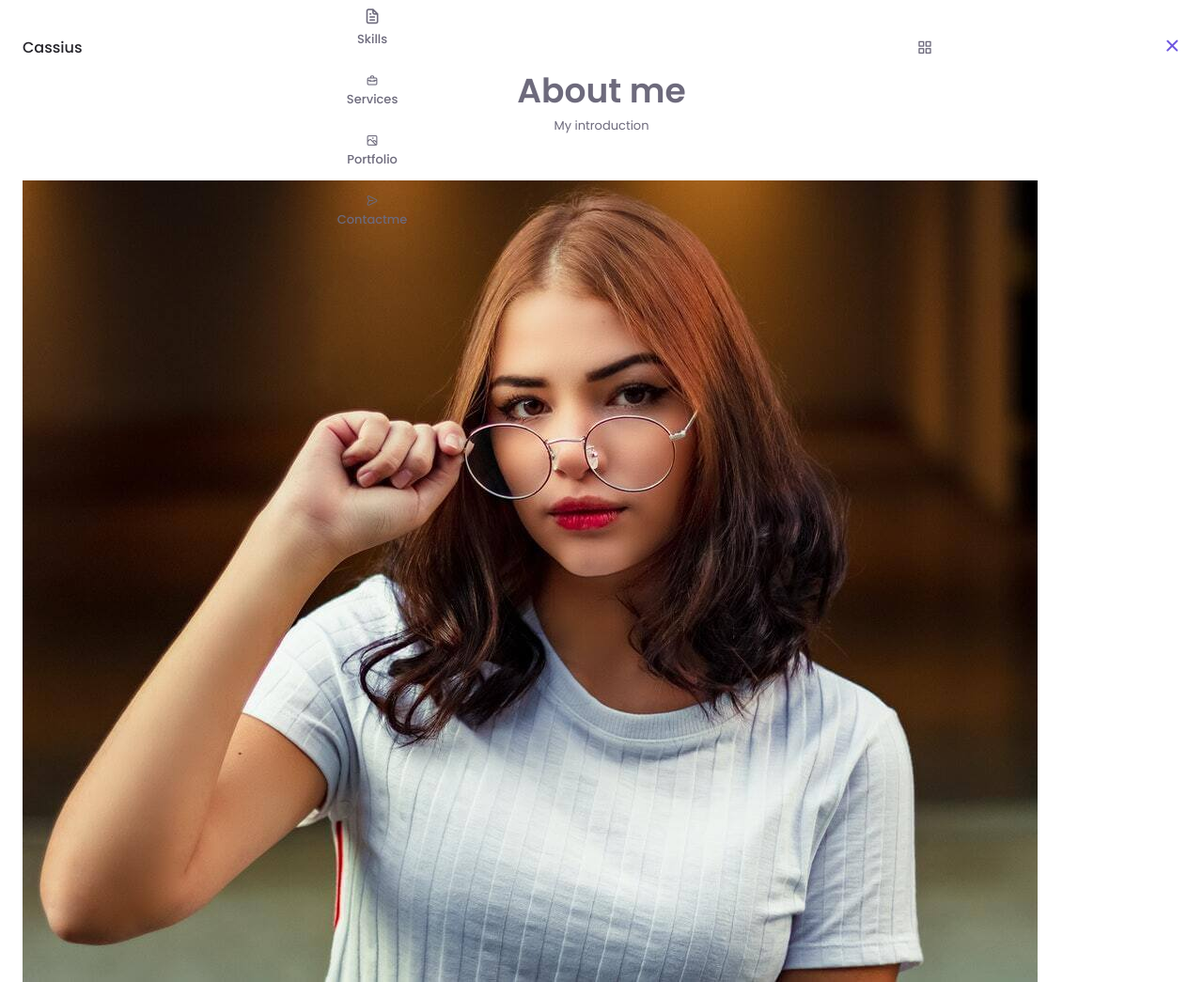
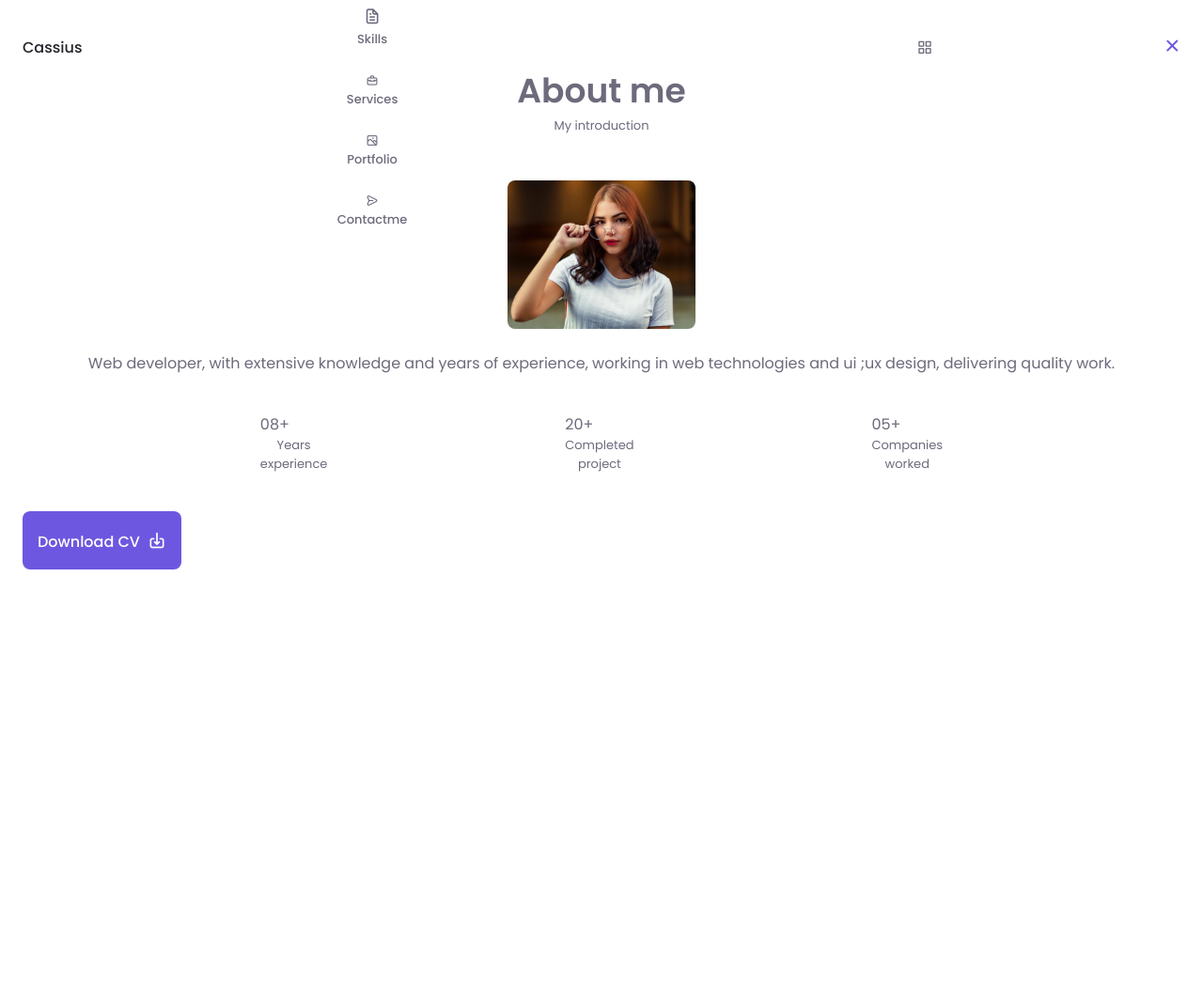
Before and after one commit to CassiusAbreu/responsive-portfolio-website, a plain HTML site: page index.html in a window 1280 px wide. Shown: the part 726-1771 px from the top of the page at 94% size. After the commit the page ends 1444 px from the top, so only its background shows below. Drawn offline with nearby package versions, Linux system fonts and the light colour scheme.

Commit message:
seventh commit

```diff
--- a/assets/css/styles.css
+++ b/assets/css/styles.css
@@ -334,3 +334,43 @@
     }
 
     /* Active Modal */
+
+    /*===================== ABOUT ========================*/
+    .about__img{
+        width: 200px;
+        border-radius: .5rem;
+        justify-self: center;
+        align-self: center;
+    }
+
+    .about__description{
+        text-align: center;
+        margin-bottom: var(--mb-2-5);
+    }
+
+    .about__info{
+        display: flex;
+        justify-content: space-evenly;
+        margin-bottom: var(--mb-2-5);
+    }
+
+    .about__info-title{
+        font-size:var(--h2-font-size);
+        font-weight: var(--font-semi-bold);
+        color: var(--title-color);
+
+    }
+
+    .about__info-name{
+         font-size:var(--smaller-font-size);
+    }
+
+    .about__info-title,
+    .about__info-name{
+       display: block;
+       text-align: center;
+    }
+
+    .bout__button{
+        display: flex;
+    }
--- a/index.html
+++ b/index.html
@@ -144,7 +144,11 @@
              </div>
          </div>
 
-
+        <div class="about__buttons">
+          <a download="" href="assets/pdf/Alexa-Cv.pdf" class="button button-flex">
+            Download CV<i class="uil uil-download-alt button__icon"></i>
+          </a>
+        </div>
         </div>
       </div>
      </section>
```
